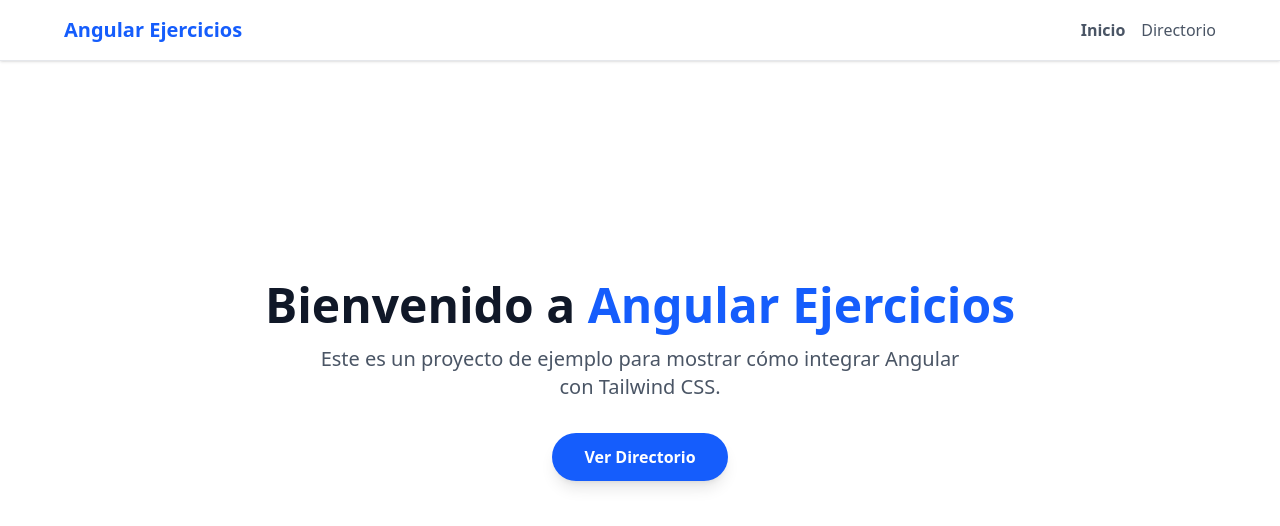
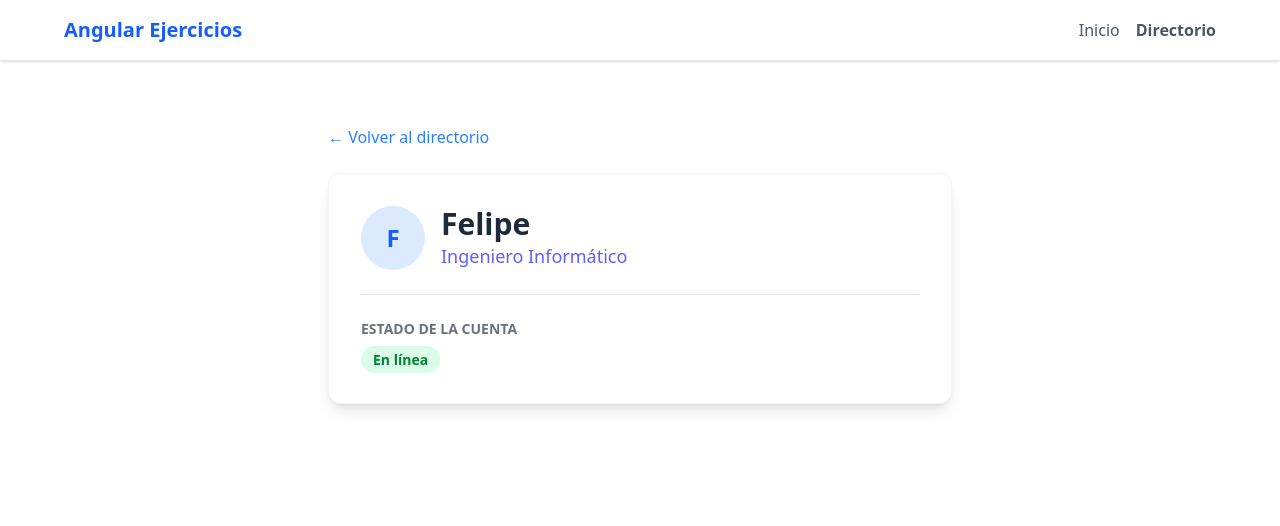
Before and after one commit to Felipesd18/angular-ejercicios, an Angular app: page /users/1 in a window 1280 px wide. Before the commit this address led to /. Shown: the top 526 px of the page. Built offline with nearby package versions, Linux system fonts and the light colour scheme.

Commit message:
ADD: ruta dinamica con id del usuario
En app routes se define el parametro, luego en user card html hay un ejemplo de como concatenar el parametro a la ruta y en user detail ts esta el ejemplo para tomar el parametro

```diff
--- a/src/app/app.routes.ts
+++ b/src/app/app.routes.ts
@@ -1,6 +1,7 @@
 import { Routes } from '@angular/router';
 import { Home } from './pages/home/home';
 import { UserDirectory } from './pages/user-directory/user-directory';
+import { UserDetail } from './pages/user-detail/user-detail';
 
 export const routes: Routes = [
   {
@@ -14,6 +15,11 @@
     title: 'Directorio de Usuarios',
   },
   {
+    path: 'users/:id',
+    component: UserDetail,
+    title: 'Detalle de Usuario',
+  },
+  {
     path: '**',
     redirectTo: '',
   },
--- a/src/app/components/user-card/user-card.html
+++ b/src/app/components/user-card/user-card.html
@@ -41,4 +41,13 @@
       ❤️ {{ likes() }}
     </button>
   </div>
+
+  <div class="mt-2">
+    <button
+      [routerLink]="['/users', userId()]"
+      class="ml-auto text-blue-500 hover:text-blue-700 text-sm font-semibold underline transition-colors"
+    >
+      Ver perfil
+    </button>
+  </div>
 </div>
--- a/src/app/components/user-card/user-card.ts
+++ b/src/app/components/user-card/user-card.ts
@@ -1,14 +1,16 @@
 import { Component, input, model, signal } from '@angular/core';
 import { FormsModule } from '@angular/forms';
+import { RouterLink } from '@angular/router';
 
 @Component({
   selector: 'app-user-card',
   standalone: true,
-  imports: [FormsModule],
+  imports: [FormsModule, RouterLink],
   templateUrl: './user-card.html',
   styleUrl: './user-card.css',
 })
 export class UserCardComponent {
+  userId = input.required<number>();
   userName = model.required<string>();
 
   role = input.required<string>();
--- /dev/null
+++ b/src/app/pages/user-detail/user-detail.html
@@ -0,0 +1,35 @@
+<div class="max-w-2xl mx-auto p-6 mt-10">
+  <a routerLink="/users" class="text-blue-500 hover:underline mb-6 inline-block">
+    &larr; Volver al directorio
+  </a>
+
+  @if (user()) {
+    <div class="bg-white p-8 rounded-xl shadow-lg border border-gray-100">
+      <div class="flex items-center gap-4 mb-6">
+        <div
+          class="w-16 h-16 bg-blue-100 rounded-full flex items-center justify-center text-blue-600 text-2xl font-bold"
+        >
+          {{ user()!.name.charAt(0) }}
+        </div>
+        <div>
+          <h1 class="text-3xl font-bold text-gray-800">{{ user()?.name }}</h1>
+          <p class="text-lg text-indigo-500 font-medium">{{ user()?.role }}</p>
+        </div>
+      </div>
+
+      <div class="border-t border-gray-200 pt-6 mt-6">
+        <h3 class="text-sm text-gray-500 uppercase font-semibold mb-2">Estado de la cuenta</h3>
+        <span
+          class="px-3 py-1 rounded-full text-sm font-bold"
+          [class]="user()?.active ? 'bg-green-100 text-green-700' : 'bg-red-100 text-red-700'"
+        >
+          {{ user()?.active ? 'En línea' : 'Desconectado' }}
+        </span>
+      </div>
+    </div>
+  } @else {
+    <div class="bg-red-50 text-red-600 p-6 rounded-lg text-center font-semibold">
+      Usuario no encontrado.
+    </div>
+  }
+</div>
--- /dev/null
+++ b/src/app/pages/user-detail/user-detail.ts
@@ -0,0 +1,20 @@
+import { Component, inject, computed } from '@angular/core';
+import { ActivatedRoute, RouterLink } from '@angular/router';
+import { User } from '../../services/user';
+
+@Component({
+  selector: 'app-user-detail',
+  imports: [RouterLink],
+  templateUrl: './user-detail.html',
+  styleUrl: './user-detail.css',
+})
+export class UserDetail {
+  private route = inject(ActivatedRoute);
+  private userService = inject(User);
+
+  private userId = Number(this.route.snapshot.paramMap.get('id'));
+
+  user = computed(() => {
+    return this.userService.users().find((user) => user.id === this.userId);
+  });
+}
--- a/src/app/pages/user-directory/user-directory.html
+++ b/src/app/pages/user-directory/user-directory.html
@@ -41,6 +41,7 @@
   <div class="grid grid-cols-1 md:grid-cols-2 lg:grid-cols-3 gap-6 max-w-6xl mx-auto">
     @for (user of users(); track user.id) {
       <app-user-card
+        [userId]="user.id"
         [(userName)]="user.name"
         [role]="user.role"
         [isActive]="user.active"
```
Also changed, not shown: src/app/pages/user-detail/user-detail.css (added), 1 other file (tests, documents, lock files or other folders).
